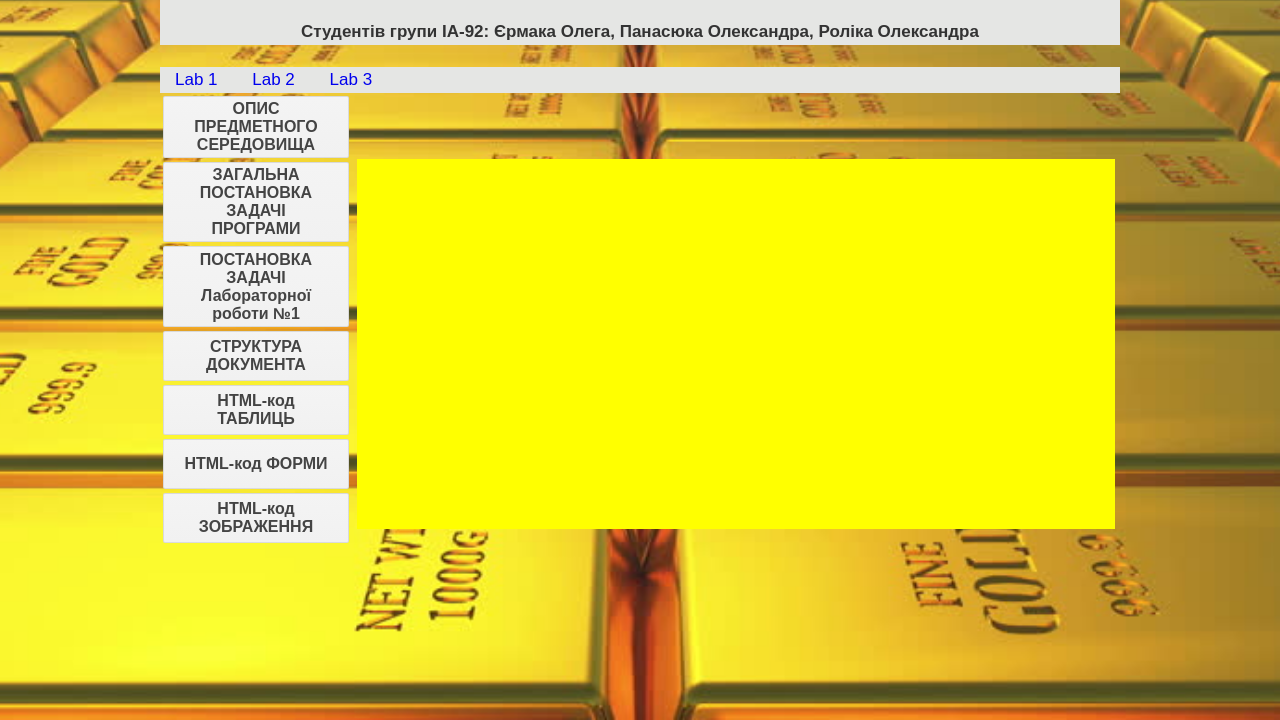
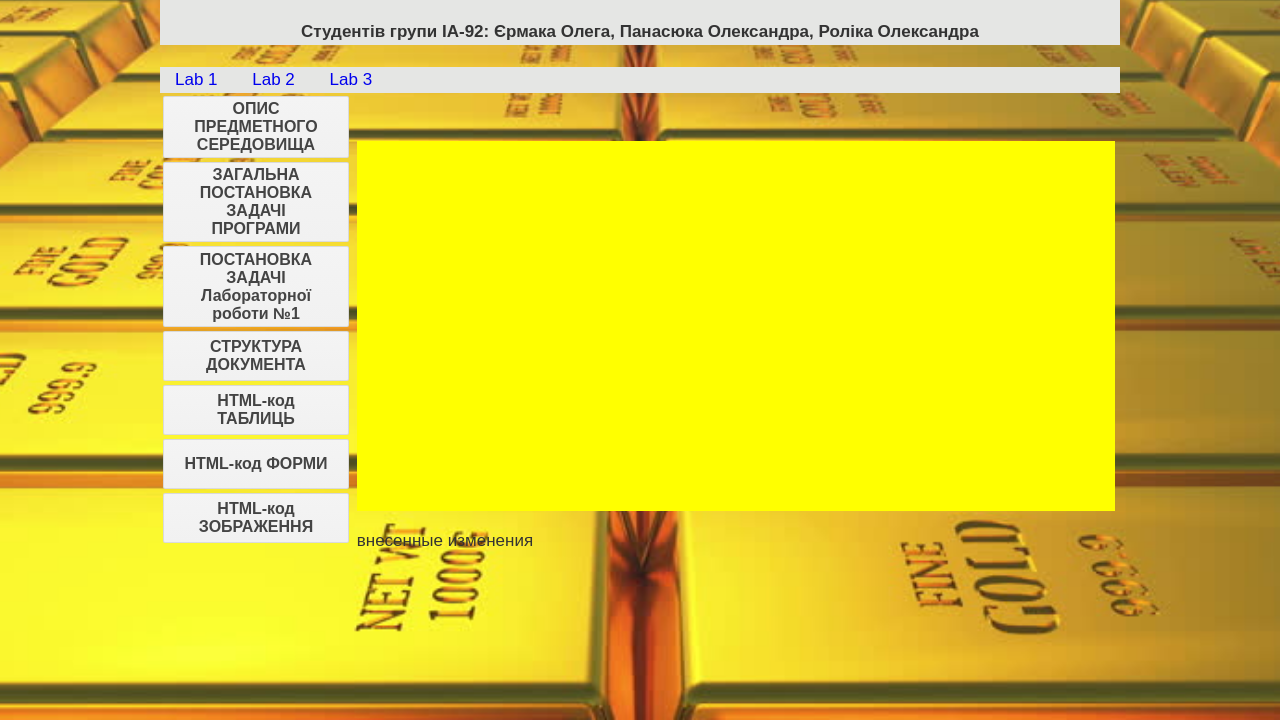
Before and after one commit to ElfMydak/test_lab, a plain HTML site: page index.html in a window 1280 px wide. Shown: the part 170-890 px from the top of the page. Drawn offline with Linux system fonts and the light colour scheme.

Commit message:
lab 3 panasiuk

```diff
--- a/index.html
+++ b/index.html
@@ -122,6 +122,7 @@
             </div>
             <div class="info-box">
                 <p class="info" id="t1"></p>
+                <p>внесенные изменения</p>
             </div>
         </div>
 	</div>
```
